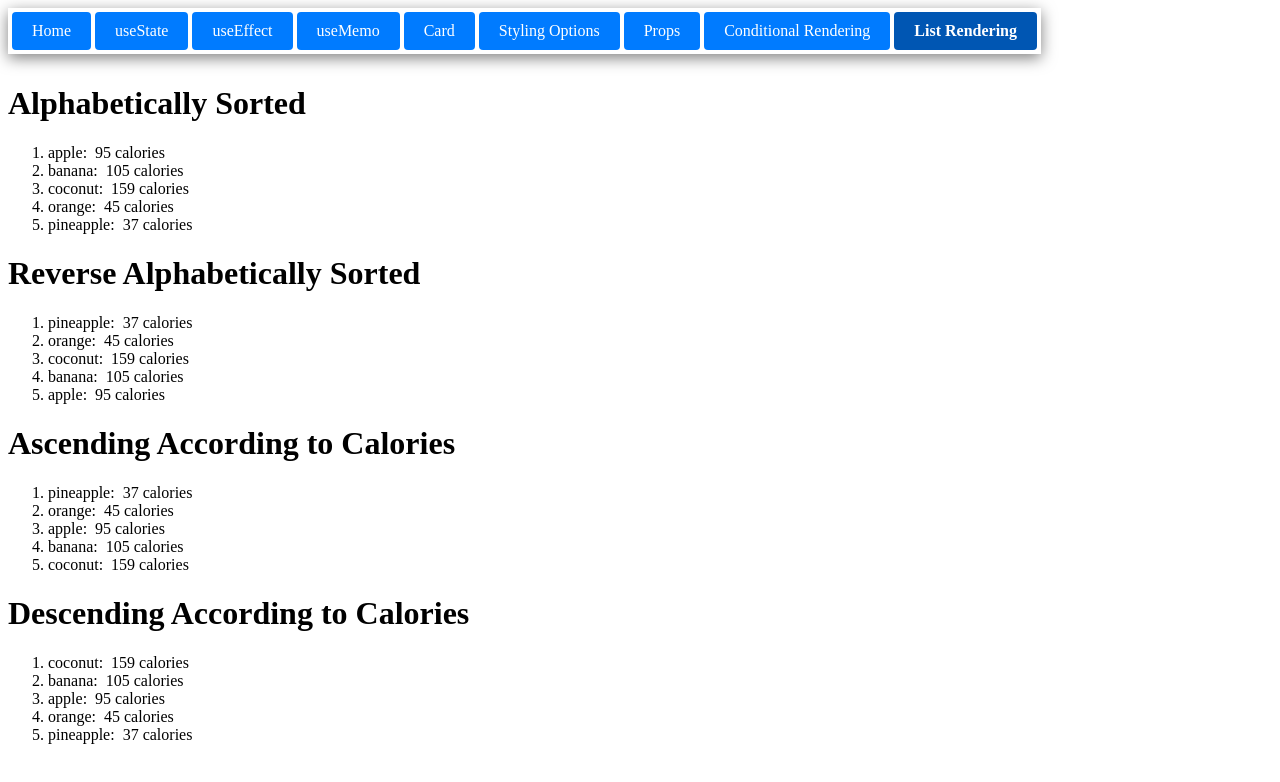
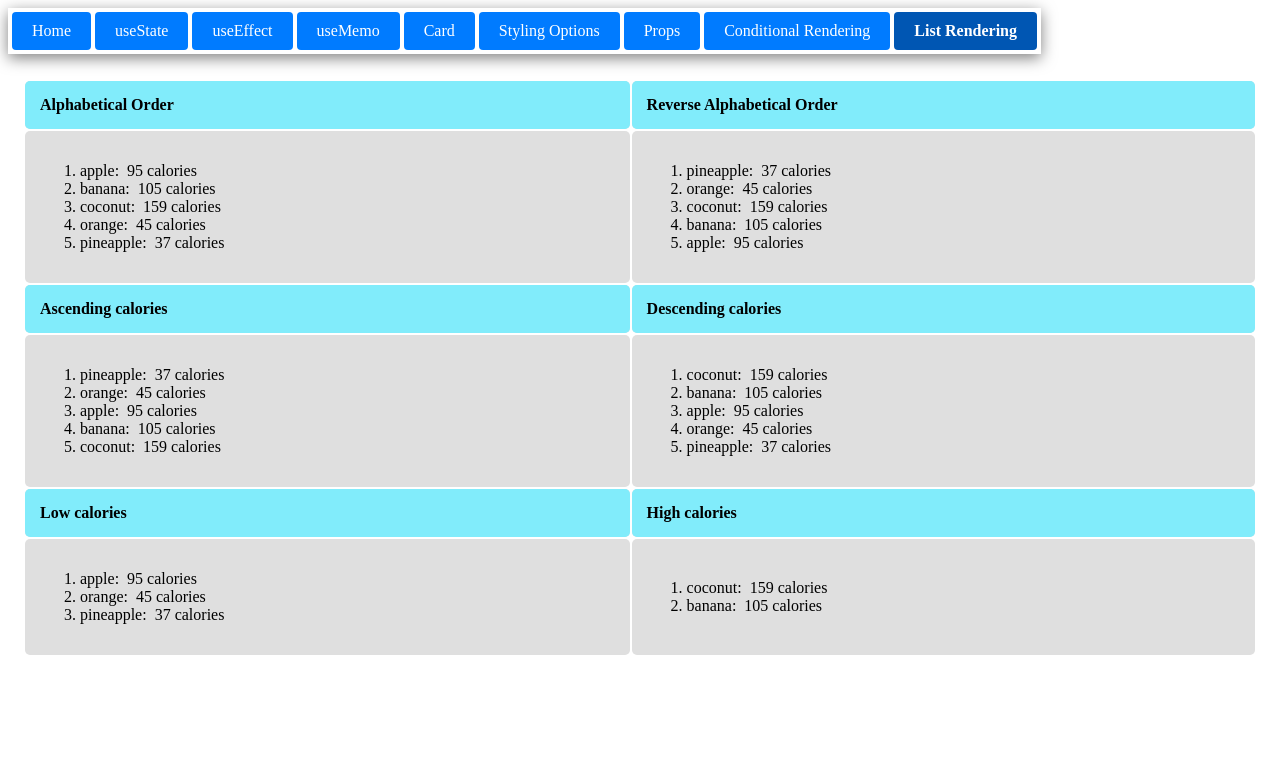
Before and after one commit to Ryan-Millard/React-Tutorial, a React (Vite) app: page /list in a window 1280 px wide. Shown: the top 782 px of the page. Built offline with nearby package versions, Linux system fonts and the light colour scheme.

Commit message:
styling and list filter

```diff
--- /dev/null
+++ b/src/Components/listRendering.css
@@ -0,0 +1,17 @@
+.listRenderer table {
+	width: 100%;
+}
+
+.listRenderer table, th, td {
+	padding: 15px;
+	text-align: left;
+	border-radius: 5px;
+}
+
+.listRenderer th {
+	background-color: #81ECFB;
+}
+
+.listRenderer tr {
+	background-color: #DFDFDF;
+}
--- a/src/Components/listRendering.tsx
+++ b/src/Components/listRendering.tsx
@@ -1,4 +1,6 @@
 import { FC } from 'react';
+
+import './listRendering.css';
 
 class Fruit {
 	name: string;
@@ -33,29 +35,63 @@ const List: FC = () => {
 	fruits.sort((a, b) => b.calories - a.calories);
 	const descendingList = mapToHtmlList(fruits);
 
+	const lowCalFruit = mapToHtmlList(fruits.filter(fruit => fruit.calories < 100));
+
+	const highCalFruit = mapToHtmlList(fruits.filter(fruit => fruit.calories > 100));
+
 	return (
 		<>
-			<span>
-			<h1>Alphabetically Sorted</h1>
-				<ol>{alphabeticalList}</ol>
-			</span>
-			<span>
-				<h1>Reverse Alphabetically Sorted</h1>
-				<ol>{revAlphabeticalList}</ol>
-			</span>
-			<h1>Ascending According to Calories</h1>
-			<ol>{ascendingList}</ol>
-			<h1>Descending According to Calories</h1>
-			<ol>{descendingList}</ol>
+			<div className="listRenderer ">
+				<table>
+					<thead>
+						<tr>
+							<th>Alphabetical Order</th>
+							<th>Reverse Alphabetical Order</th>
+						</tr>
+					</thead>
+					<tbody>
+						<tr>
+							<td>{alphabeticalList}</td>
+							<td>{revAlphabeticalList}</td>
+						</tr>
+					</tbody>
+					<thead>
+						<tr>
+							<th>Ascending calories</th>
+							<th>Descending calories</th>
+						</tr>
+					</thead>
+					<tbody>
+						<tr>
+							<td>{ascendingList}</td>
+							<td>{descendingList}</td>
+						</tr>
+					</tbody>
+					<thead>
+						<tr>
+							<th>Low calories</th>
+							<th>High calories</th>
+						</tr>
+					</thead>
+					<tbody>
+						<tr>
+							<td>{lowCalFruit}</td>
+							<td>{highCalFruit}</td>
+						</tr>
+					</tbody>
+				</table>
+			</div>
 		</>
 	);
 }
 
 function mapToHtmlList(fruits: Fruit[]):JSX.Element {
 	return (
-		fruits.map(({ id, name, calories }):JSX.Element => (
-			 <li key={id}>{name}: &nbsp;{calories} calories</li>
-		))
+		<ol>{
+				fruits.map(({ id, name, calories }):JSX.Element => (
+							<li key={id}>{name}: &nbsp;{calories} calories</li>
+							))
+		}</ol>
 	);
 }
 
```
